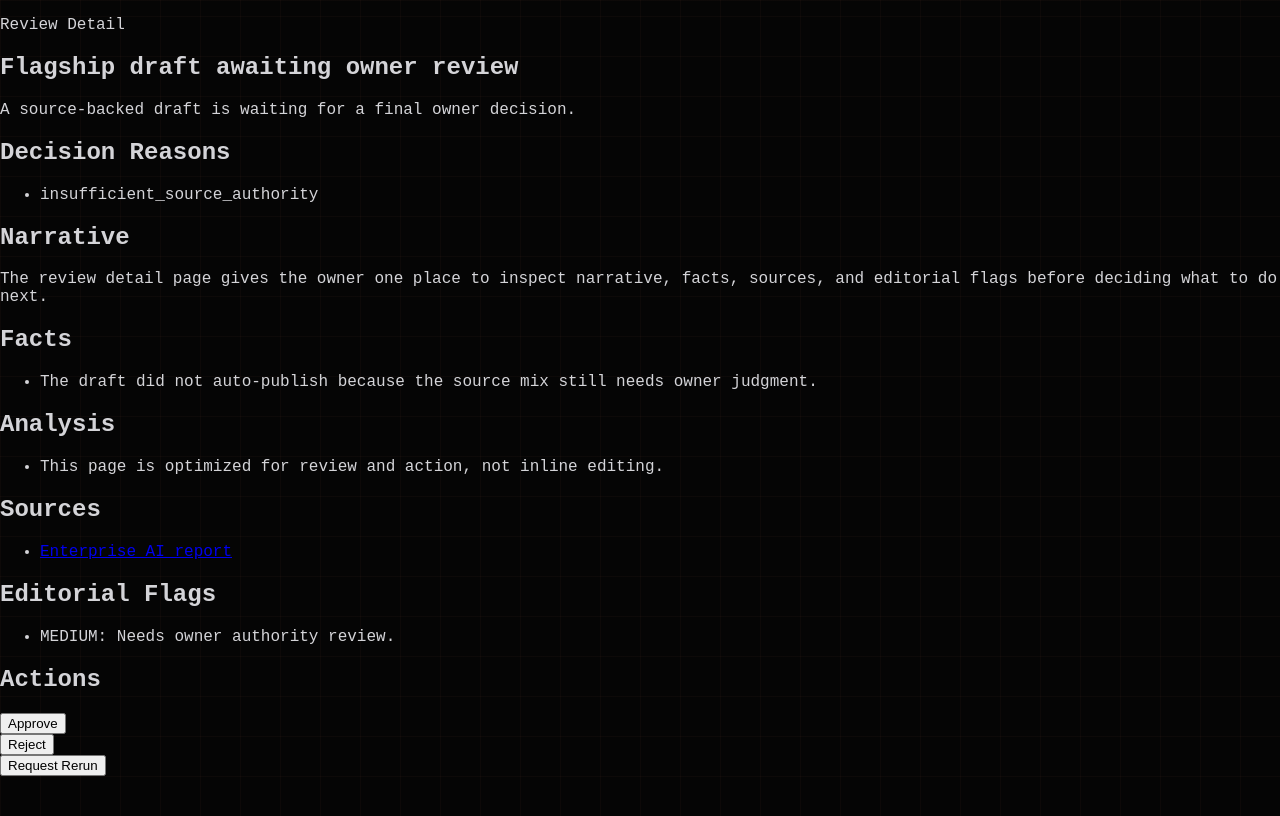
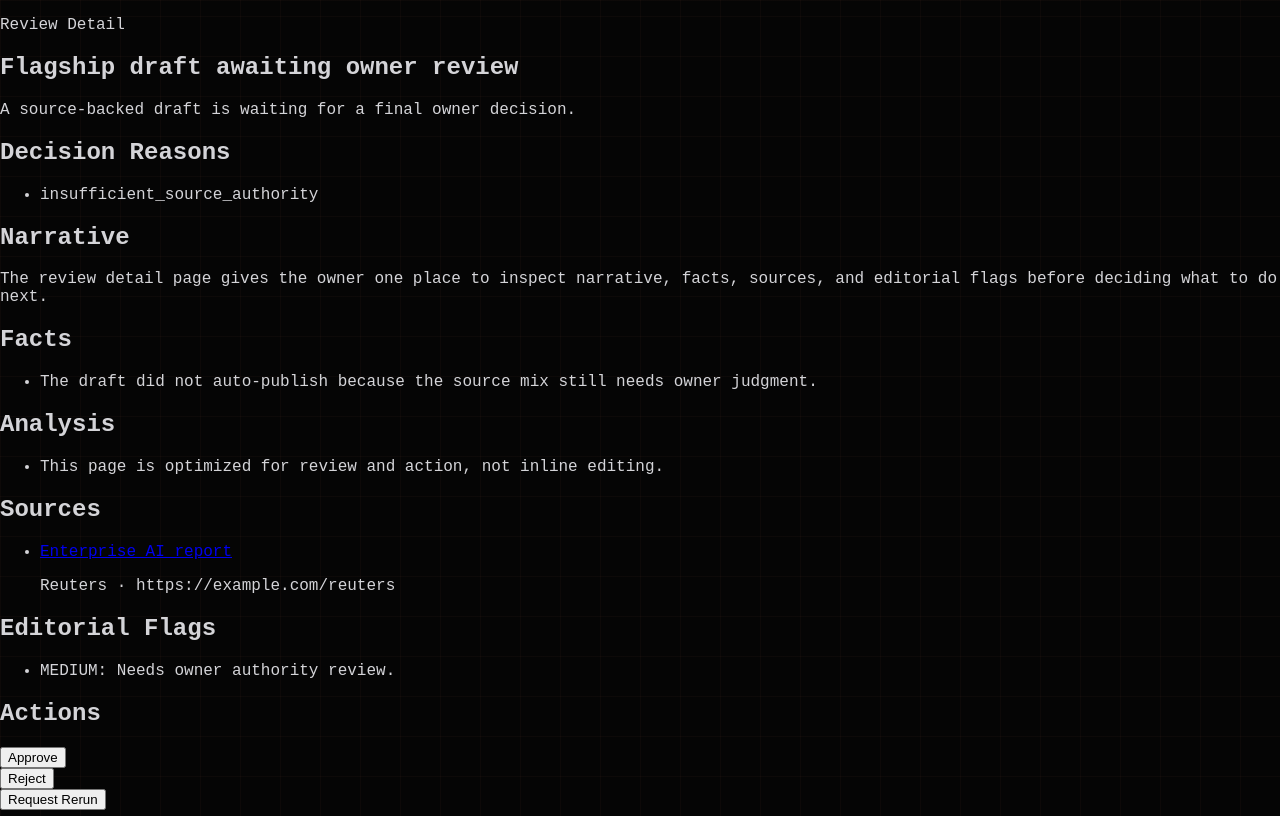
Before and after one commit to alminkey/corewirev1, a Next.js app in the folder CooreWireV1/apps/web/: page /admin/review/1 in a window 1280 px wide. Built offline with nearby package versions, Linux system fonts and the light colour scheme; no server answers.

Commit message:
fix: render structured sources in review detail

```diff
--- a/CooreWireV1/apps/web/app/admin/review/[id]/page.tsx
+++ b/CooreWireV1/apps/web/app/admin/review/[id]/page.tsx
@@ -58,6 +58,12 @@ export default async function ReviewDetailPage({ params }: ReviewDetailPageProps
             {detail.draft.sources.map((source) => (
               <li key={`${detail.id}-${source.label}`}>
                 <a href={source.url ?? "#"}>{source.title ?? source.label}</a>
+                {(source.publisher || source.label !== source.title) && (
+                  <p>
+                    {source.publisher ?? source.label}
+                    {source.url ? ` · ${source.url}` : ""}
+                  </p>
+                )}
               </li>
             ))}
           </ul>
```
Also changed, not shown: 1 other file (tests, documents, lock files or other folders).
